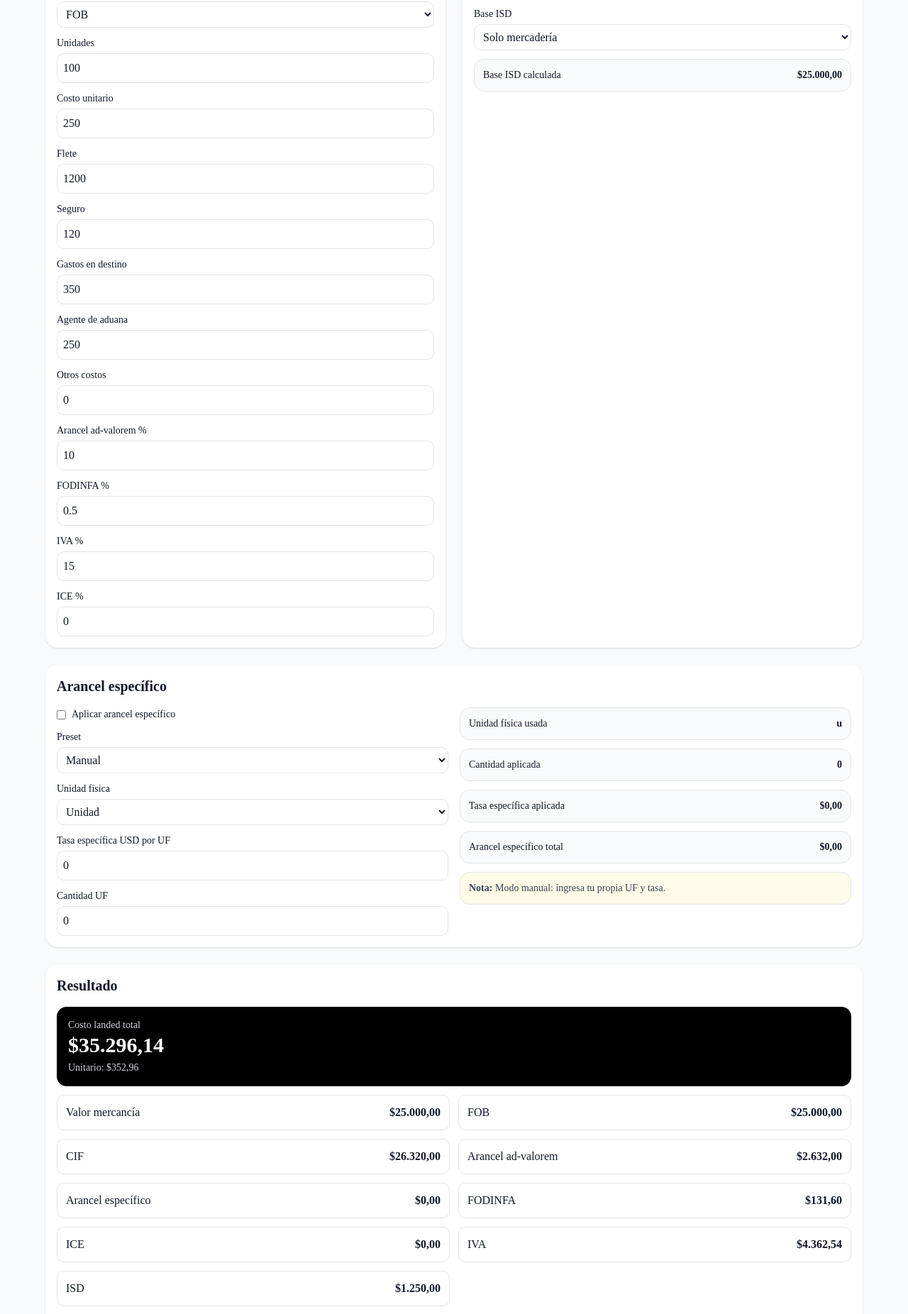
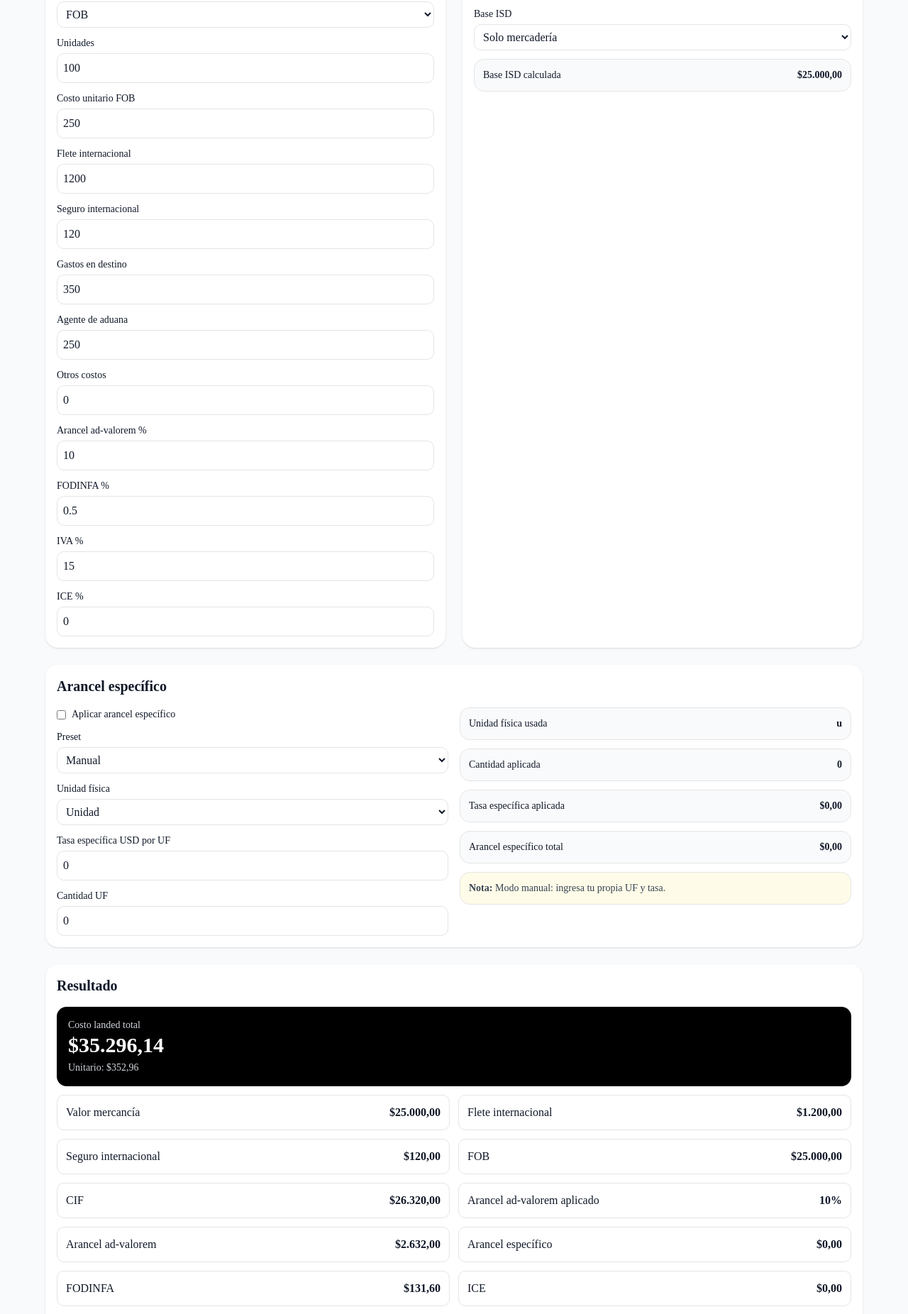
Before and after one commit to jfuroiani/landed-cost-ecuador, a Next.js app: page / in a window 1280 px wide. Shown: the part 280-2132 px from the top of the page at 71% size. Built offline with nearby package versions, Linux system fonts and the light colour scheme.

Commit message:
corrige logica por incoterm

```diff
--- a/app/page.tsx
+++ b/app/page.tsx
@@ -25,11 +25,15 @@ export default function Page() {
   const [incoterm, setIncoterm] = useState("FOB");
   const [unidades, setUnidades] = useState("100");
   const [costoUnitario, setCostoUnitario] = useState("250");
+
+  const [gastosOrigen, setGastosOrigen] = useState("0");
   const [flete, setFlete] = useState("1200");
   const [seguro, setSeguro] = useState("120");
+
   const [gastosDestino, setGastosDestino] = useState("350");
   const [agenteAduana, setAgenteAduana] = useState("250");
   const [otros, setOtros] = useState("0");
+
   const [arancel, setArancel] = useState("10");
   const [fodinfa, setFodinfa] = useState("0.5");
   const [iva, setIva] = useState("15");
@@ -48,35 +52,41 @@ export default function Page() {
   const [cantidadEspecifico, setCantidadEspecifico] = useState("0");
   const [pulgadas, setPulgadas] = useState("24");
 
+  const mostrarGastosOrigen = incoterm === "EXW";
+  const mostrarFlete = incoterm === "EXW" || incoterm === "FOB";
+  const mostrarSeguro = incoterm === "EXW" || incoterm === "FOB";
+
   const r = useMemo(() => {
     const qty = num(unidades);
     const mercaderia = qty * num(costoUnitario);
-    let fob = mercaderia;
-    let cif = mercaderia;
 
-    if (incoterm === "FOB") cif = fob + num(flete) + num(seguro);
-    if (incoterm === "CIF") cif = mercaderia;
+    let gastosOrigenCalc = 0;
+    let fleteCalc = 0;
+    let seguroCalc = 0;
+    let fob = 0;
+    let cif = 0;
+
     if (incoterm === "EXW") {
-      fob = mercaderia;
-      cif = fob + num(flete) + num(seguro);
+      gastosOrigenCalc = num(gastosOrigen);
+      fleteCalc = num(flete);
+      seguroCalc = num(seguro);
+      fob = mercaderia + gastosOrigenCalc;
+      cif = fob + fleteCalc + seguroCalc;
     }
 
-    const base = cif;
-    const vArancel = base * (num(arancel) / 100);
-    const vFodinfa = base * (num(fodinfa) / 100);
-    const vIce = base * (num(ice) / 100);
-    const baseIva = base + vArancel + vFodinfa + vIce;
-    const vIva = baseIva * (num(iva) / 100);
+    if (incoterm === "FOB") {
+      fleteCalc = num(flete);
+      seguroCalc = num(seguro);
+      fob = mercaderia;
+      cif = fob + fleteCalc + seguroCalc;
+    }
 
-    let baseIsd = 0;
-    if (baseIsdModo === "mercaderia") baseIsd = mercaderia;
-    if (baseIsdModo === "mercaderia_flete") baseIsd = mercaderia + num(flete);
-    if (baseIsdModo === "mercaderia_flete_seguro") {
-      baseIsd = mercaderia + num(flete) + num(seguro);
+    if (incoterm === "CIF") {
+      fob = mercaderia;
+      cif = mercaderia;
     }
-    if (baseIsdModo === "manual") baseIsd = num(baseIsdManual);
 
-    const vIsd = aplicaIsd ? baseIsd * (num(tasaIsd) / 100) : 0;
+    let arancelAdvaloremAjustado = num(arancel);
 
     let unidadEspecificoCalc = unidadEspecifico;
     let tasaEspecificoCalc = num(tasaEspecificoUsd);
@@ -90,61 +100,84 @@ export default function Page() {
       const inches = num(pulgadas);
       if (inches <= 20) {
         tasaEspecificoCalc = 0;
-        notaEspecifico = "Hasta 20 pulgadas: sin específico; normalmente queda solo ad-valorem.";
+        arancelAdvaloremAjustado = 5;
+        notaEspecifico = "Hasta 20 pulgadas: 5% ad-valorem y sin específico.";
       } else if (inches <= 32) {
         tasaEspecificoCalc = 73.11;
-        notaEspecifico = "Mayor a 20 y hasta 32 pulgadas: USD 73,11 c/u.";
+        arancelAdvaloremAjustado = 5;
+        notaEspecifico = "Mayor a 20 y hasta 32 pulgadas: 5% + USD 73,11 c/u.";
       } else if (inches <= 41) {
         tasaEspecificoCalc = 140.32;
-        notaEspecifico = "Mayor a 32 y hasta 41 pulgadas: USD 140,32 c/u.";
+        arancelAdvaloremAjustado = 5;
+        notaEspecifico = "Mayor a 32 y hasta 41 pulgadas: 5% + USD 140,32 c/u.";
       } else if (inches <= 75) {
         tasaEspecificoCalc = 158.14;
-        notaEspecifico = "Mayor a 41 y hasta 75 pulgadas: USD 158,14 c/u.";
+        arancelAdvaloremAjustado = 5;
+        notaEspecifico = "Mayor a 41 y hasta 75 pulgadas: 5% + USD 158,14 c/u.";
       } else {
         tasaEspecificoCalc = 0;
-        notaEspecifico =
-          "Mayor a 75 pulgadas: en este preset el específico va en 0; ajusta el ad-valorem manualmente según la subpartida aplicable.";
+        arancelAdvaloremAjustado = 20;
+        notaEspecifico = "Mayor a 75 pulgadas: 20% ad-valorem y sin específico.";
       }
     }
 
     if (presetEspecifico === "ropa_courier") {
       unidadEspecificoCalc = "kg";
       tasaEspecificoCalc = 5.5;
-      notaEspecifico =
-        "Preset courier categoría E: USD 5,50 por kg de ropa/textiles confeccionados.";
+      notaEspecifico = "Preset courier: USD 5,50 por kg.";
     }
 
     if (presetEspecifico === "calzado_courier") {
       unidadEspecificoCalc = "par";
       tasaEspecificoCalc = 6;
-      notaEspecifico =
-        "Preset courier categoría E: USD 6,00 por par de calzado.";
+      notaEspecifico = "Preset courier: USD 6,00 por par.";
     }
 
     const vEspecifico = aplicaEspecifico
       ? tasaEspecificoCalc * cantidadEspecificoCalc
       : 0;
 
+    const base = cif;
+    const vArancel = base * (arancelAdvaloremAjustado / 100);
+    const vFodinfa = base * (num(fodinfa) / 100);
+    const vIce = base * (num(ice) / 100);
+    const baseIva = base + vArancel + vFodinfa + vIce;
+    const vIva = baseIva * (num(iva) / 100);
+
+    let baseIsd = 0;
+    if (baseIsdModo === "mercaderia") baseIsd = mercaderia;
+    if (baseIsdModo === "mercaderia_flete") baseIsd = mercaderia + fleteCalc;
+    if (baseIsdModo === "mercaderia_flete_seguro") {
+      baseIsd = mercaderia + fleteCalc + seguroCalc;
+    }
+    if (baseIsdModo === "manual") baseIsd = num(baseIsdManual);
+
+    const vIsd = aplicaIsd ? baseIsd * (num(tasaIsd) / 100) : 0;
+
     const extras = num(gastosDestino) + num(agenteAduana) + num(otros);
     const total =
-      cif + vArancel + vFodinfa + vIce + vIva + extras + vIsd + vEspecifico;
+      cif + vArancel + vEspecifico + vFodinfa + vIce + vIva + vIsd + extras;
     const unitario = qty > 0 ? total / qty : 0;
 
     return {
       mercaderia,
+      gastosOrigenCalc,
+      fleteCalc,
+      seguroCalc,
       fob,
       cif,
+      arancelAdvaloremAjustado,
       vArancel,
-      vFodinfa,
-      vIce,
-      vIva,
-      vIsd,
-      baseIsd,
       vEspecifico,
       unidadEspecificoCalc,
       tasaEspecificoCalc,
       cantidadEspecificoCalc,
       notaEspecifico,
+      vFodinfa,
+      vIce,
+      vIva,
+      baseIsd,
+      vIsd,
       extras,
       total,
       unitario,
@@ -153,6 +186,7 @@ export default function Page() {
     incoterm,
     unidades,
     costoUnitario,
+    gastosOrigen,
     flete,
     seguro,
     gastosDestino,
@@ -179,7 +213,7 @@ export default function Page() {
       <div className="mx-auto max-w-6xl space-y-6">
         <h1 className="text-3xl font-bold">Calculadora Landed Cost Ecuador</h1>
         <p className="text-sm text-gray-600">
-          Estimación rápida para importaciones. Incluye ISD y arancel específico configurable.
+          Lógica por Incoterm, ISD configurable y arancel específico.
         </p>
 
         <div className="grid gap-6 md:grid-cols-2">
@@ -219,7 +253,13 @@ export default function Page() {
               </label>
 
               <label>
-                <div className="mb-1 text-sm">Costo unitario</div>
+                <div className="mb-1 text-sm">
+                  {incoterm === "CIF"
+                    ? "Costo unitario CIF"
+                    : incoterm === "FOB"
+                    ? "Costo unitario FOB"
+                    : "Costo unitario EXW"}
+                </div>
                 <input
                   className="w-full rounded-lg border p-2"
                   type="number"
@@ -228,8 +268,21 @@ export default function Page() {
                 />
               </label>
 
+              {mostrarGastosOrigen && (
                 <label>
-                <div className="mb-1 text-sm">Flete</div>
+                  <div className="mb-1 text-sm">Gastos en origen</div>
+                  <input
+                    className="w-full rounded-lg border p-2"
+                    type="number"
+                    value={gastosOrigen}
+                    onChange={(e) => setGastosOrigen(e.target.value)}
+                  />
+                </label>
+              )}
+
+              {mostrarFlete && (
+                <label>
+                  <div className="mb-1 text-sm">Flete internacional</div>
                   <input
                     className="w-full rounded-lg border p-2"
                     type="number"
@@ -237,9 +290,11 @@ export default function Page() {
                     onChange={(e) => setFlete(e.target.value)}
                   />
                 </label>
+              )}
 
+              {mostrarSeguro && (
                 <label>
-                <div className="mb-1 text-sm">Seguro</div>
+                  <div className="mb-1 text-sm">Seguro internacional</div>
                   <input
                     className="w-full rounded-lg border p-2"
                     type="number"
@@ -247,6 +302,7 @@ export default function Page() {
                     onChange={(e) => setSeguro(e.target.value)}
                   />
                 </label>
+              )}
 
               <label>
                 <div className="mb-1 text-sm">Gastos en destino</div>
@@ -544,8 +600,18 @@ export default function Page() {
 
             <div className="grid gap-3 md:grid-cols-2">
               <div className="flex justify-between rounded-lg border p-3"><span>Valor mercancía</span><strong>{money(r.mercaderia)}</strong></div>
+              {incoterm === "EXW" && (
+                <div className="flex justify-between rounded-lg border p-3"><span>Gastos en origen</span><strong>{money(r.gastosOrigenCalc)}</strong></div>
+              )}
+              {(incoterm === "EXW" || incoterm === "FOB") && (
+                <div className="flex justify-between rounded-lg border p-3"><span>Flete internacional</span><strong>{money(r.fleteCalc)}</strong></div>
+              )}
+              {(incoterm === "EXW" || incoterm === "FOB") && (
+                <div className="flex justify-between rounded-lg border p-3"><span>Seguro internacional</span><strong>{money(r.seguroCalc)}</strong></div>
+              )}
               <div className="flex justify-between rounded-lg border p-3"><span>FOB</span><strong>{money(r.fob)}</strong></div>
               <div className="flex justify-between rounded-lg border p-3"><span>CIF</span><strong>{money(r.cif)}</strong></div>
+              <div className="flex justify-between rounded-lg border p-3"><span>Arancel ad-valorem aplicado</span><strong>{r.arancelAdvaloremAjustado}%</strong></div>
               <div className="flex justify-between rounded-lg border p-3"><span>Arancel ad-valorem</span><strong>{money(r.vArancel)}</strong></div>
               <div className="flex justify-between rounded-lg border p-3"><span>Arancel específico</span><strong>{money(r.vEspecifico)}</strong></div>
               <div className="flex justify-between rounded-lg border p-3"><span>FODINFA</span><strong>{money(r.vFodinfa)}</strong></div>
```
Lines whose indentation alone changed are shown as unchanged.
